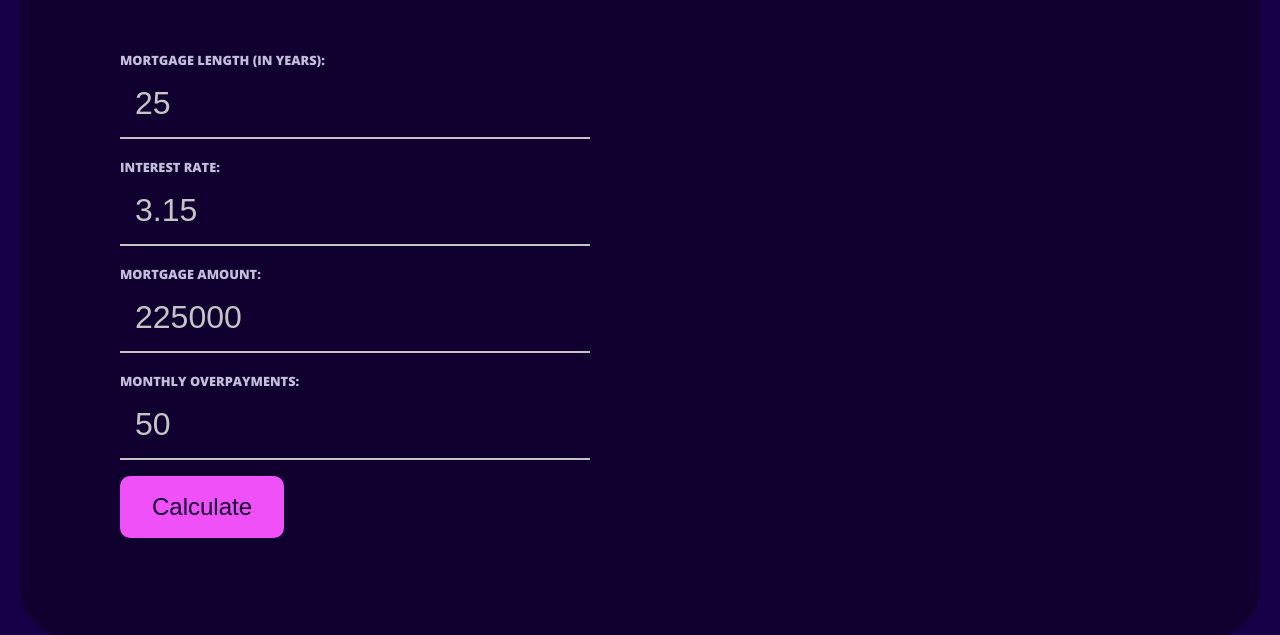
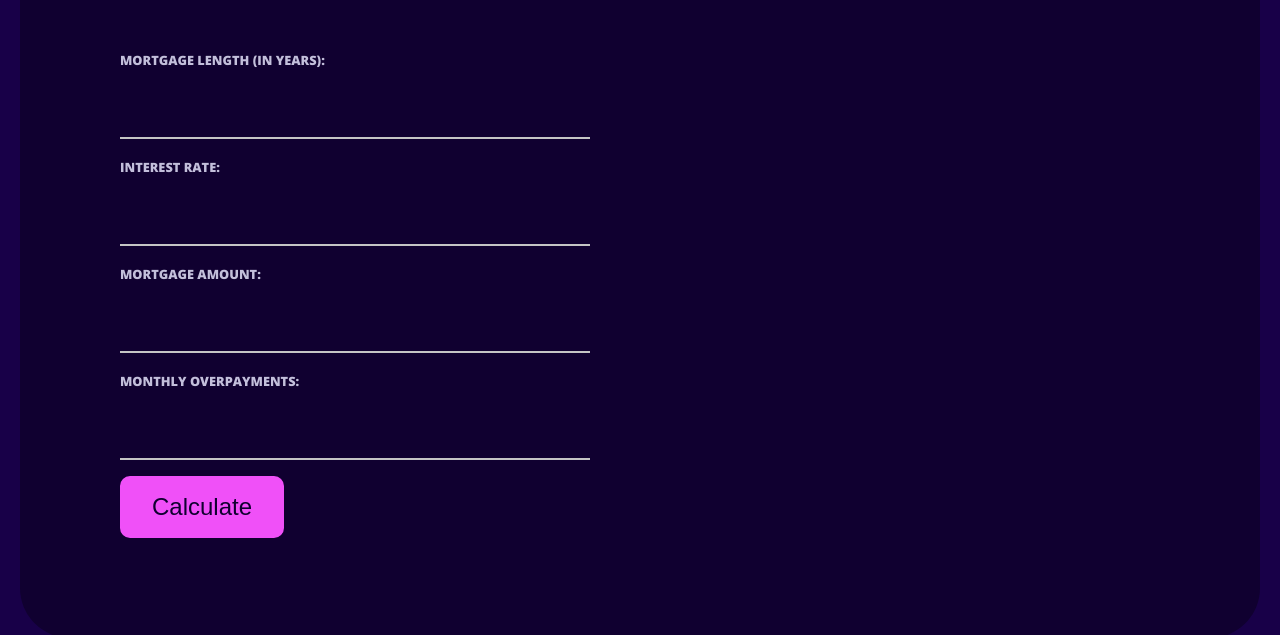
Before and after one commit to hughcollier/mortgageCalc, a plain HTML site: page index.html in a window 1280 px wide. Shown: the part 144-779 px from the top of the page. Drawn offline with nearby package versions, Linux system fonts and the light colour scheme.

Commit message:
Removed default values from input fields

```diff
--- a/index.html
+++ b/index.html
@@ -20,22 +20,22 @@
 
 			<p>
 				<label for="mortgage-length">Mortgage Length (in years):</label>
-				<input type="number" id="mortgage-length" value="25"/>
+				<input type="number" id="mortgage-length" value=""/>
 			</p>
 
 			<p>
 				<label for="interest-rate">Interest Rate:</label>
-				<input type="number" id="interest-rate" value="3.15"/>
+				<input type="number" id="interest-rate" value=""/>
 			</p>
 
 			<p>
 				<label for="mortgage-amount">Mortgage Amount:</label>
-				<input type="number" id="mortgage-amount" value="225000"/>
+				<input type="number" id="mortgage-amount" value=""/>
 			</p>
 
 			<p>
 				<label for="monthly-overpayments">Monthly Overpayments:</label>
-				<input type="number" id="monthly-overpayments" value="50"/>
+				<input type="number" id="monthly-overpayments" value=""/>
 			</p>
 
 			<button id="calculate-button">Calculate</button>
```
